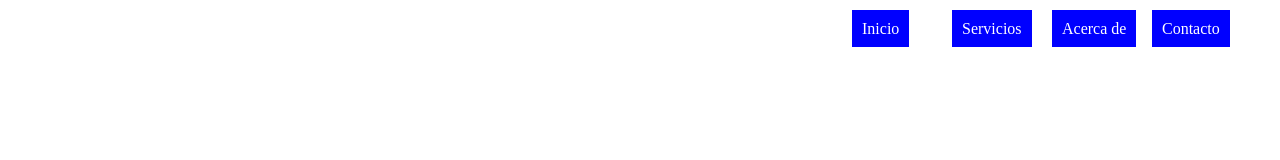
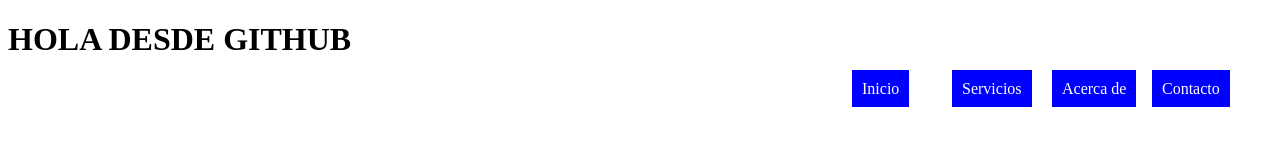
Before and after one commit to Avimael95/Udemy-heroes, a plain HTML site: page index.html in a window 1280 px wide. Drawn offline with Linux system fonts and the light colour scheme.

Commit message:
Se agrega el titulo a la pagina

```diff
--- a/index.html
+++ b/index.html
@@ -7,7 +7,7 @@
     <link rel="stylesheet" href="css/style.css">
 </head>
 <body>
-
+    <h1>HOLA DESDE GITHUB</h1>
     <header>
         <nav class="menu-navegacion">
             <li>
```
